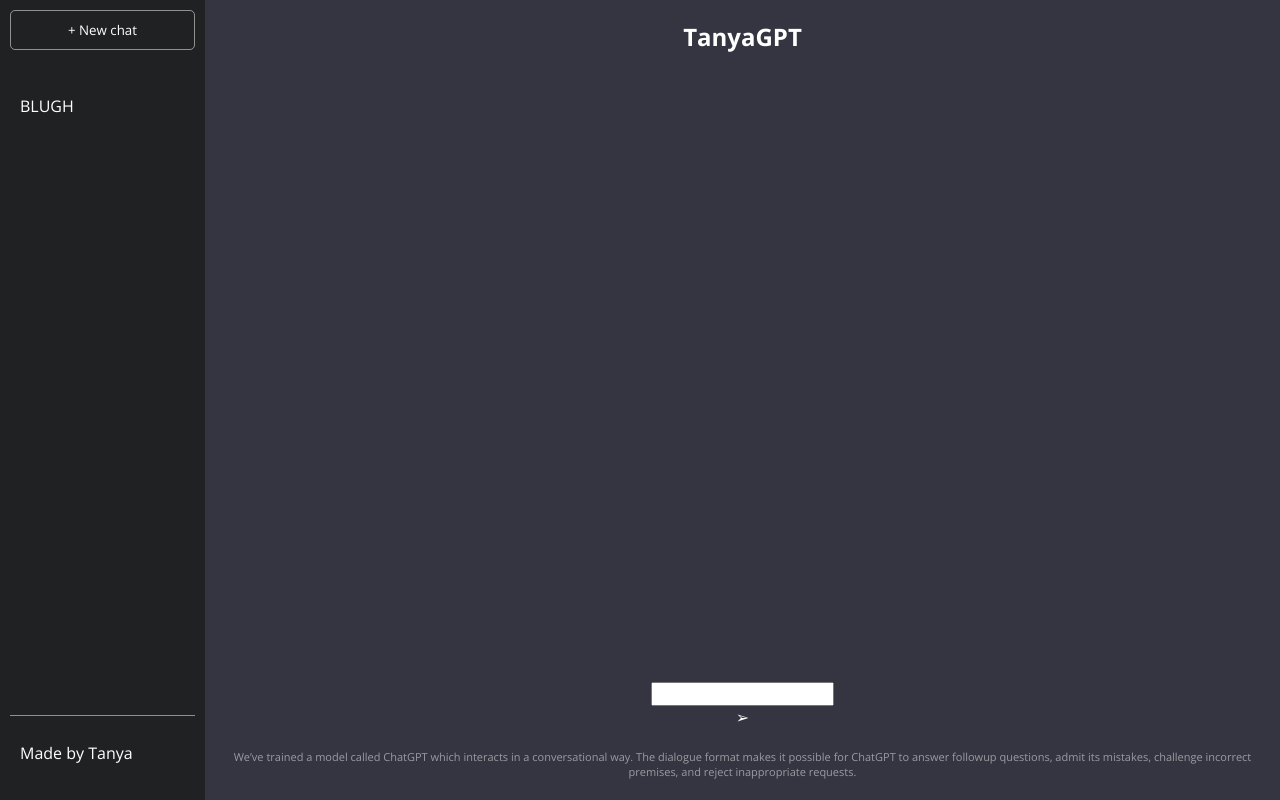
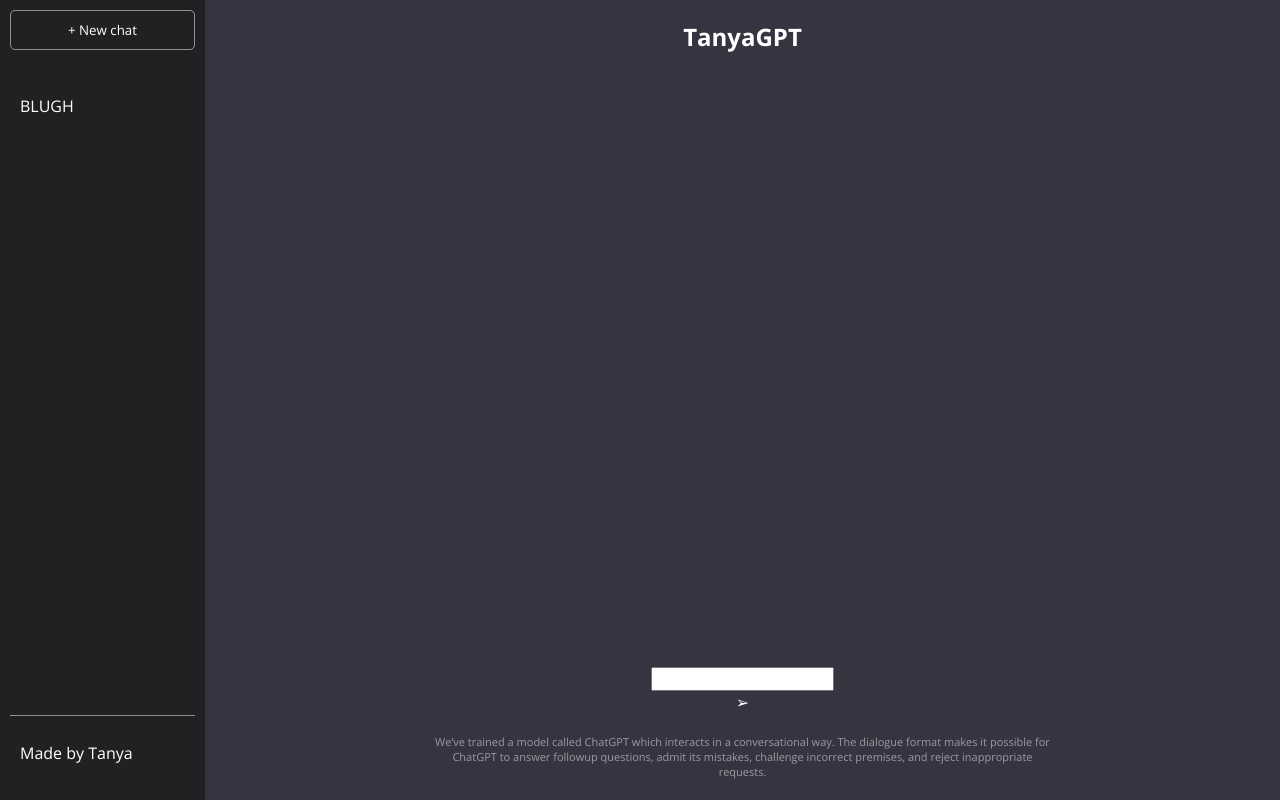
Before and after one commit to Milli-Mi/react-chatgpt-clone, a React (Create React App) app: page / in a window 1280 px wide. Built offline with nearby package versions, Linux system fonts and the light colour scheme.

Commit message:
Update index.css
styling .bottom-section

```diff
--- a/src/index.css
+++ b/src/index.css
@@ -65,6 +65,16 @@
   padding: 10px;
 }
 
+.bottom-section {
+  width: 100%;
+  display: flex;
+  flex-direction: column;
+  justify-content: center;
+  align-items: center;
+  width: 100%;
+  max-width: 650px;
+}
+
 .input-container {
   position: relative;
 
```
